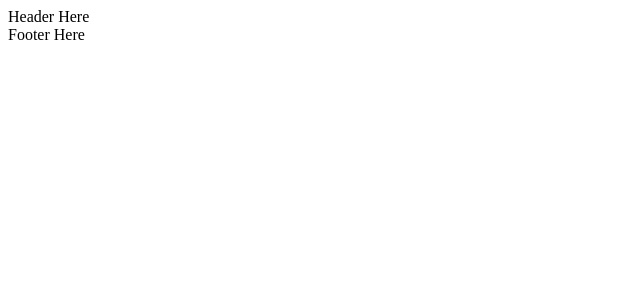
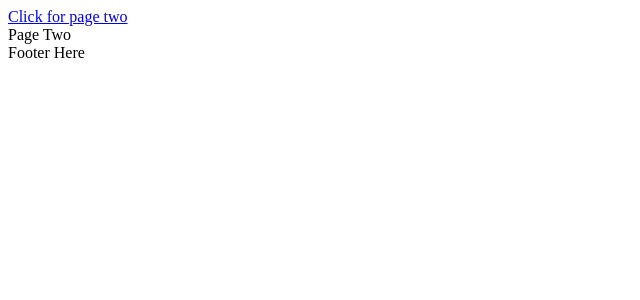
Before and after one commit to Chris-McVey/pixelVault, a React (Create React App) app in the folder client/: page /pagetwo in a window 1280 px wide. Shown: the top 300 px of the page, without its empty margins (0-640 px from the left). Built offline with nearby package versions, Linux system fonts and the light colour scheme; the HTML template or start-up script is replaced by a standard one.

Commit message:
React Router working properly

```diff
--- a/client/src/App.jsx
+++ b/client/src/App.jsx
@@ -1,11 +1,22 @@
 import React from 'react';
+import { Switch, Route } from 'react-router-dom';
 
 import Header from './Header.jsx';
 import Footer from './Footer.jsx';
+import PageOne from './PageOne.jsx';
+import PageTwo from './PageTwo.jsx';
 
 const App = () => (
   <div id="outerContainer">
     <Header />
+    <Switch>
+      <Route exact path="/">
+        <PageOne />
+      </Route>
+      <Route path="/pagetwo">
+        <PageTwo />
+      </Route>
+    </Switch>
     <Footer />
   </div>
 );
--- a/client/src/Header.jsx
+++ b/client/src/Header.jsx
@@ -1,7 +1,12 @@
 import React from 'react';
+import { Link } from 'react-router-dom';
 
 const Header = () => {
-  return <div id="headerContainer">Header Here</div>;
+  return (
+    <div id="headerContainer">
+      <Link to="/pagetwo">Click for page two</Link>
+    </div>
+  );
 };
 
 export default Header;
--- /dev/null
+++ b/client/src/PageOne.jsx
@@ -0,0 +1,11 @@
+import React from 'react';
+
+const PageOne = () => {
+  return (
+    <div id="pageOneContainer">
+      <div>Page One</div>
+    </div>
+  );
+};
+
+export default PageOne;
--- /dev/null
+++ b/client/src/PageTwo.jsx
@@ -0,0 +1,11 @@
+import React from 'react';
+
+const PageTwo = () => {
+  return (
+    <div id="pageTwoContainer">
+      <div>Page Two</div>
+    </div>
+  );
+};
+
+export default PageTwo;
--- a/client/src/index.jsx
+++ b/client/src/index.jsx
@@ -1,6 +1,12 @@
 import React from 'react';
 import ReactDOM from 'react-dom';
+import { BrowserRouter } from 'react-router-dom';
 
 import App from './App.jsx';
 
-ReactDOM.render(<App />, document.getElementById('app'));
+ReactDOM.render(
+  <BrowserRouter>
+    <App />
+  </BrowserRouter>,
+  document.getElementById('app')
+);
```
